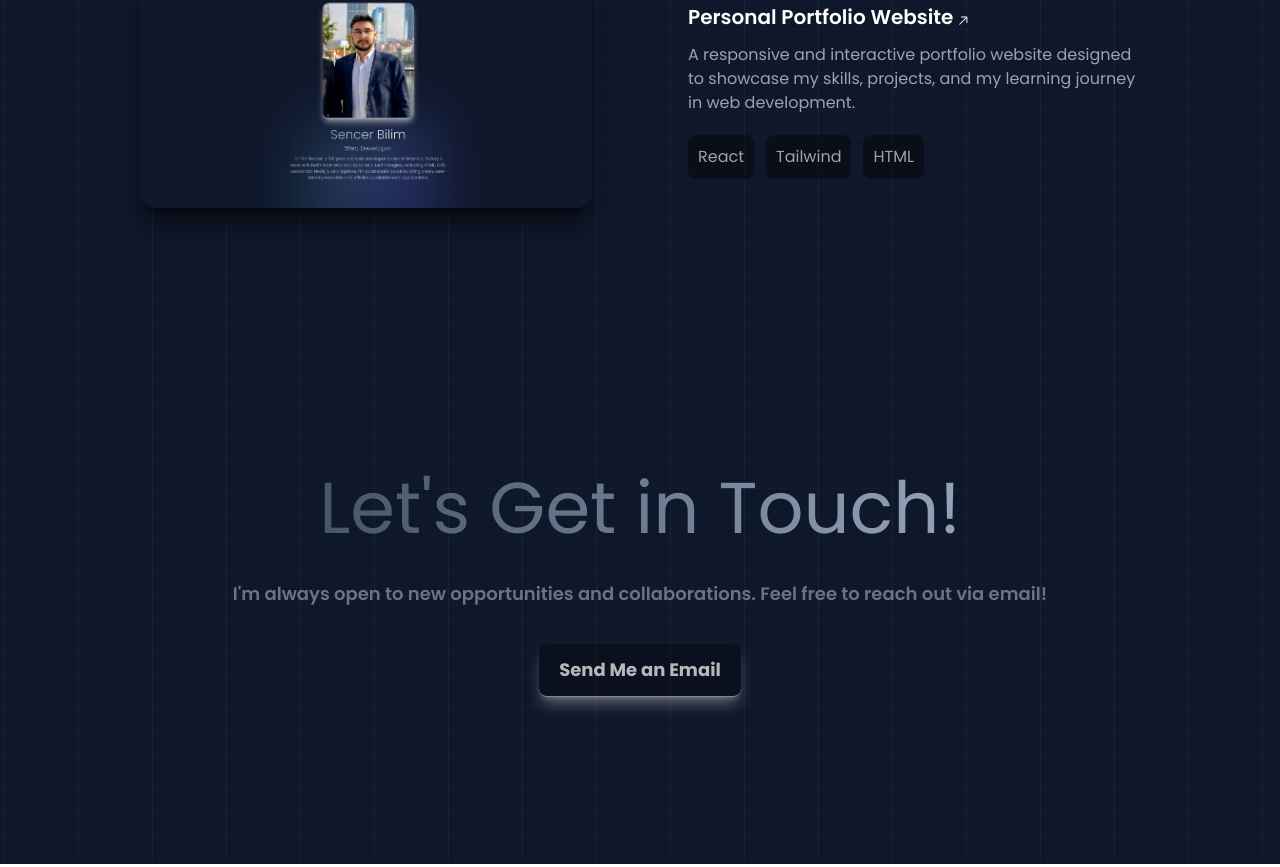
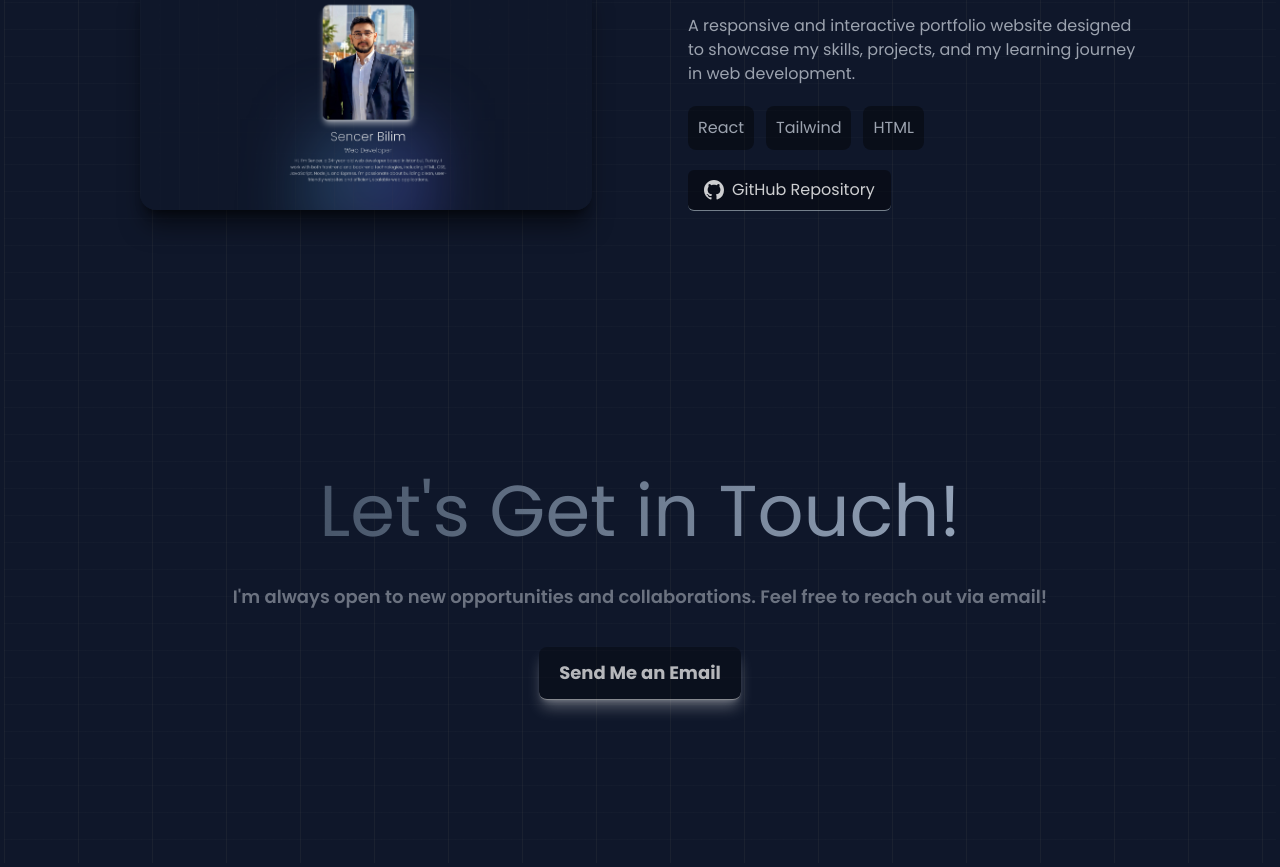
Before and after one commit to SencerBilim/portfolio-website, a React (Vite) app: page / in a window 1280 px wide. Shown: the part 2702-3569 px from the top of the page. Built offline with nearby package versions, Linux system fonts and the light colour scheme.

Commit message:
Added links

```diff
--- a/index.html
+++ b/index.html
@@ -10,7 +10,7 @@
     <link rel="apple-touch-icon" sizes="180x180" href="/icon/apple-touch-icon.png">
     <link rel="icon" type="image/png" sizes="32x32" href="/icon/favicon-32x32.png">
     <link rel="icon" type="image/png" sizes="16x16" href="/icon/favicon-16x16.png">
-    <link rel="manifest" href="/icon/site.webmanifest">
+    <link rel="manifest" href="src\icon\site.webmanifest">
   </head>
   <body>
     <div id="root"></div>
--- a/src/components/Projects.jsx
+++ b/src/components/Projects.jsx
@@ -38,7 +38,8 @@ const projectsData = [
     titleKey: "projects.portfolio.title",
     descriptionKey: "projects.portfolio.description",
     technologies: ["React", "Tailwind", "HTML"],
-    repLink: "",
+    repLink: "https://github.com/SencerBilim/portfolio-website",
+    liveLink: "https://sencer-bilim.com/",
   },
 ];
 
```
